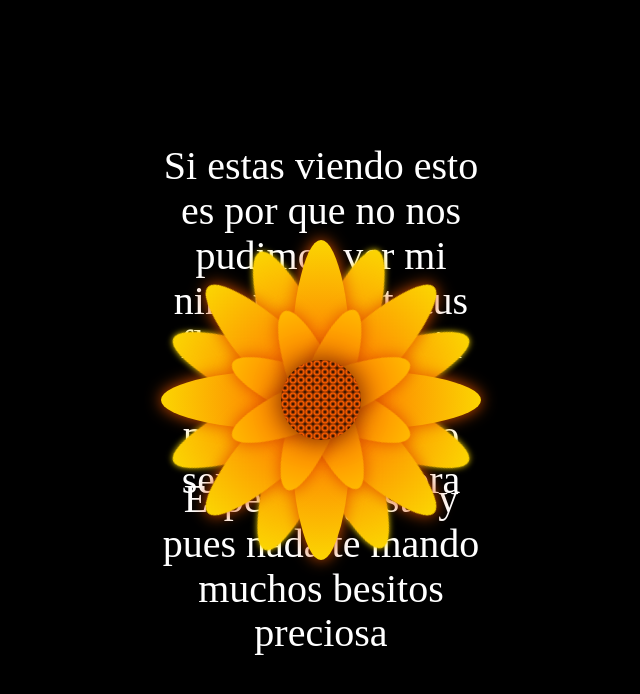
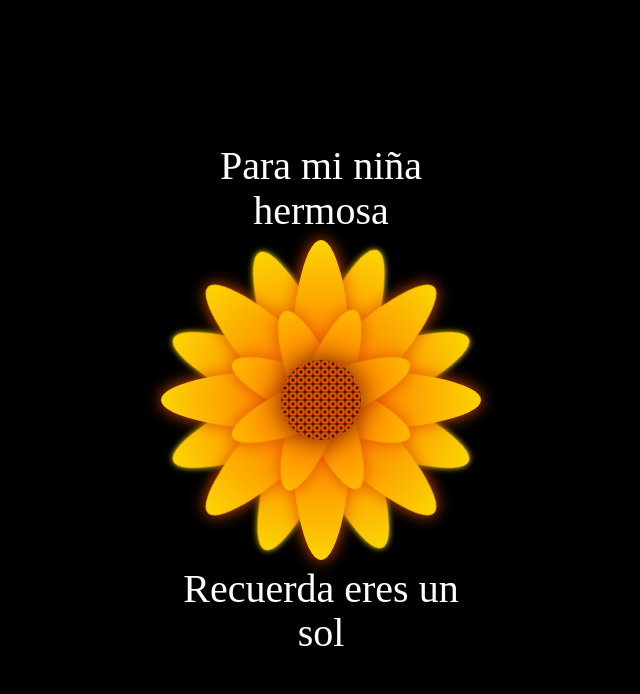
Before and after one commit to andy1727/flore, a plain HTML site: page docs/index.html in a window 1280 px wide. Shown: the whole page, without its empty margins (319-959 px from the left). Drawn offline with Linux system fonts and the light colour scheme.

Commit message:
Update index.html

```diff
--- a/docs/index.html
+++ b/docs/index.html
@@ -11,8 +11,7 @@
 <body>
 
 <div class="flower">
-    <div class="text-above">Si estas viendo esto es por que no nos pudimos ver mi niña para darte
-                            tus flores pero queria que recuerdes que me encantas y no seras espectadora</div>
+    <div class="text-above">Para mi niña hermosa</div>
 
 
 
@@ -58,7 +57,7 @@
 
 
 
-    <div class="text-below">Espero te guste y pues nada te mando muchos besitos preciosa </div>
+    <div class="text-below">Recuerda eres un sol </div>
   </div>
 </body>
 </html>
```
